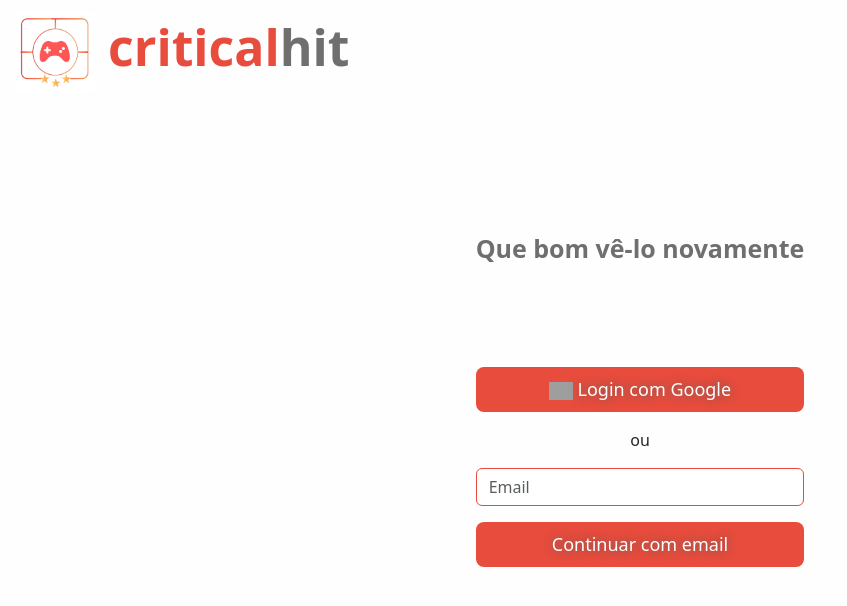
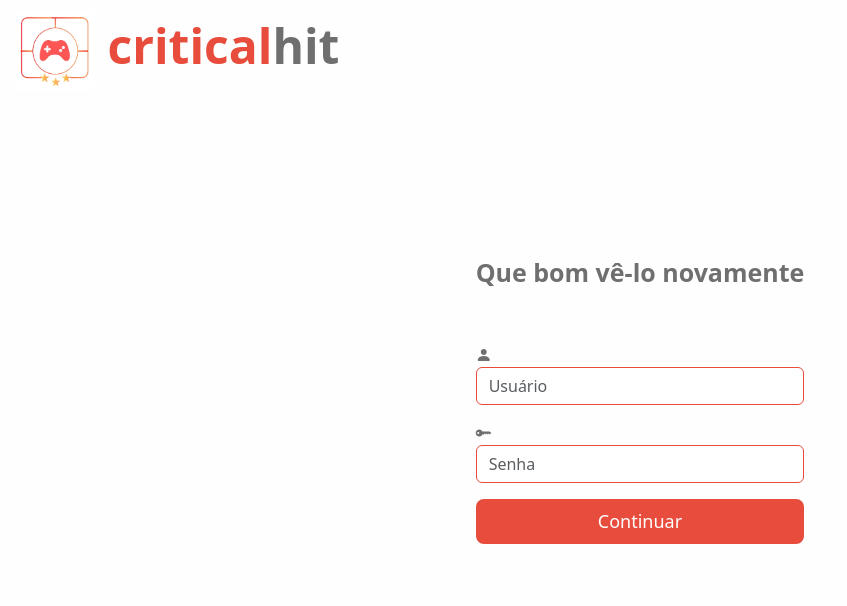
Before and after one commit to diego-albertino/CriticalHit, a PHP site: page /login.html in a window 1280 px wide. Shown: the top 606 px of the page, without its empty margins (0-847 px from the left). Run offline with PHP 8.4, Linux system fonts and the light colour scheme; grey boxes are pictures that could not be loaded.

Commit message:
Criada tela login

```diff
--- a/login.css
+++ b/login.css
@@ -7,18 +7,17 @@ body {
     background-color: #fffefe;;
 }
 .login-container {
-    background: #fffefe;
     padding: 2rem;
     border-radius: 8px;
+    color: #6F6F6F;
 
 }
 .logo {
     position: absolute;
     top: 10px;
     left: 15px;
-    font-size: 1.8rem;
+    font-size: 3rem;
     font-weight: bold;
-    font-size: 50px;
     color: #6F6F6F;
 }
 .logo img {
@@ -34,21 +33,19 @@ body {
 }
 .btn-google:hover {
     transform: scale(1.05,0.5s);
-    color: #6F6F6F;
+    color: #e74d3c;
     text-shadow:none;
 }
 h3.mb-4 {
-    color: #6F6F6F;
     font-size: 25px;
     font-weight: bold;
-    padding-bottom: 5rem;
+    padding-bottom: 2rem;
     }
 input.form-control {
     border-color: #e74c3c;
 }
 button.btn-google{
     font-size: large;
-    text-shadow:#5e5e5e 0px 0px 10px;
 
 }
 button img{
--- a/login.html
+++ b/login.html
@@ -5,6 +5,7 @@
     <meta name="viewport" content="width=device-width, initial-scale=1.0">
     <title>Login</title>
     <link href="https://cdn.jsdelivr.net/npm/bootstrap@5.3.0/dist/css/bootstrap.min.css" rel="stylesheet">
+    <link rel="stylesheet" href="https://cdn.jsdelivr.net/npm/bootstrap-icons@1.10.5/font/bootstrap-icons.css">
     <link rel="stylesheet" href="login.css">
 </head>
 <body>
@@ -12,11 +13,12 @@
         <img src="criticalogo.jpg" alt="CriticalHit" width="50"> <span>critical</span>hit
     </div>
     <div class="login-container">
-        <h3 class="mb-4 ">Que bom vê-lo novamente</h3>
-        <button class="btn btn-google btn-lg w-100 mb-3"> <i class="bi bi-google"></i> <img src="google.svg"> Login com Google</button>
-        <p class="text-center">ou</p>
-        <input type="email" class="form-control mb-3" placeholder="Email">
-        <button class="btn btn-google btn-lg w-100">Continuar com email</button>
+        <h3 class="mb-4">Que bom vê-lo novamente</h3>
+        <i class="bi bi-person-fill"></i>
+        <input type="email" class="form-control mb-3" placeholder="Usuário">
+        <i class="bi bi-key-fill"></i>
+        <input type="email" class="form-control mb-3" placeholder="Senha">
+        <button class="btn btn-google btn-lg w-100">Continuar</button>
     </div>
 </body>
 </html>
```
